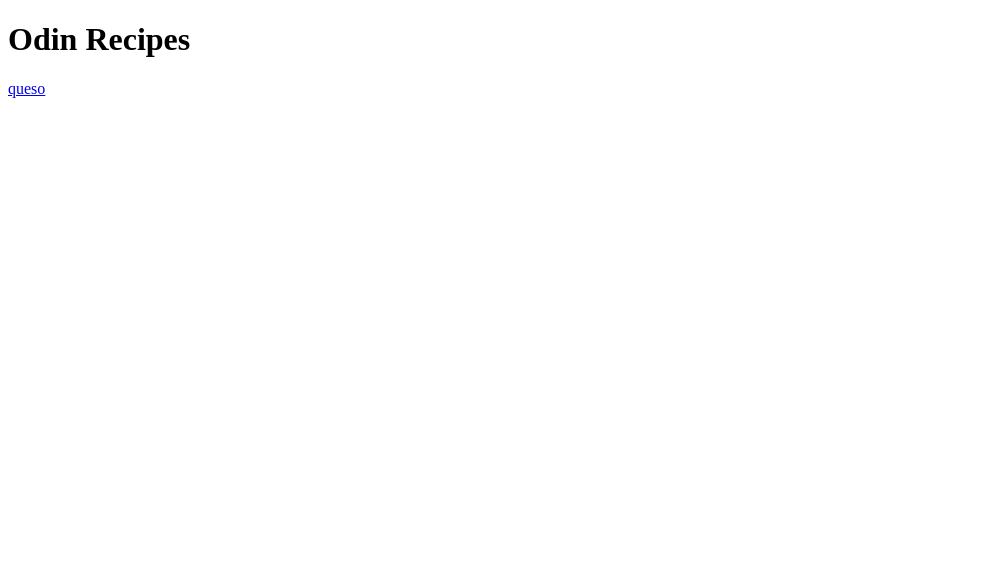
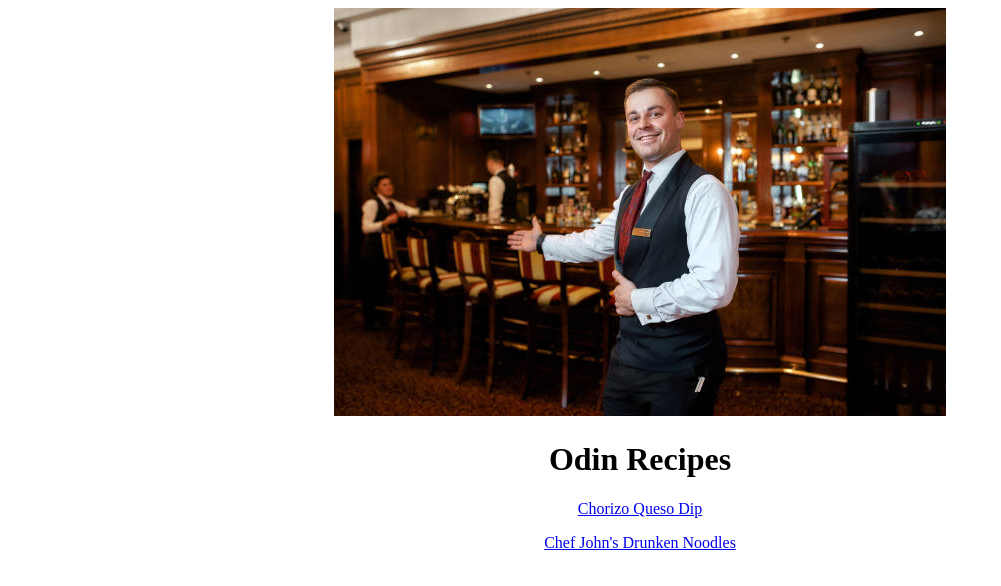
Before and after one commit to jcd16d/odin-recipes, a plain HTML site: page index.html in a window 1280 px wide. Shown: the whole page, without its empty margins (0-1001 px from the left). Drawn offline with Linux system fonts and the light colour scheme.

Commit message:
added centering for files added welcome image finishing touches on separation of text

```diff
--- a/index.html
+++ b/index.html
@@ -6,7 +6,10 @@
     <title>Odin Recipe Project</title>
 </head>
 <body>
-    <h1>Odin Recipes</h1>
-    <a href="https://www.allrecipes.com/recipes-we-cant-wait-to-make-march-2025-11686415">queso</a>
+    <center><img src="./recipes/waiterwelcome.jpg" alt="Welcome to Odin Recipes"></center>
+    <center><h1>Odin Recipes</h1></center>
+        <center><a href="../odin-recipes/recipes/queso.html">Chorizo Queso Dip</a></center>
+        <center><p><a href="../odin-recipes/recipes/drunkennoodle.html">Chef John's Drunken Noodles</a></p></center>
+
 </body>
 </html>
```
